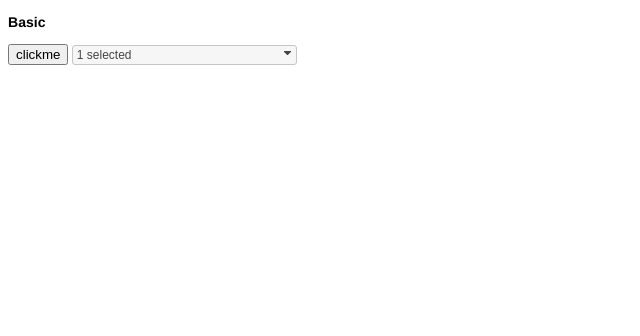
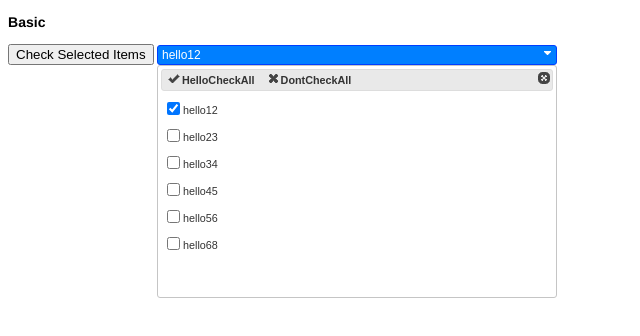
Before and after one commit to efwong/angular-multiselect-widget, a plain HTML site: page demos/basicDemo.html in a window 1280 px wide. Shown: the whole page, without its empty margins (0-640 px from the left). Drawn offline with nearby package versions, Linux system fonts and the light colour scheme.

Commit message:
Implemented most of the multiselect options except for classes and position

```diff
--- a/demos/angular-multiselect.js
+++ b/demos/angular-multiselect.js
@@ -1,39 +1,45 @@
 (function(angular){
     'use strict';
     angular.module('ngMultiselect', [])
-    .directive('multiselect', ['$timeout', function ($timeout) {
+    .directive('multiselect', ['$timeout', '$parse', function ($timeout, $parse) {
 		var linker = function ($scope, $element, $attributes, ngModel) {
 
-				ngModel.$render = function(){
-					console.log('rendering');
-				}
+				var options = {};
+				if($attributes.msHeader)
+					options.header = $attributes.msHeader;
+				if($attributes.msHeight)
+					options.height = $attributes.msHeight;
+				if($attributes.msMinWidth)
+					options.minWidth = $attributes.msMinWidth;
+				if($attributes.msCheckAllText)
+					options.checkAllText = $attributes.msCheckAllText;
+				if($attributes.msUncheckAllText)
+					options.uncheckAllText = $attributes.msUncheckAllText;
+				if($attributes.msNoneSelectedText)
+					options.noneSelectedText = $attributes.msNoneSelectedText;
+				if($attributes.msSelectedText)
+					options.selectedText = $attributes.msSelectedText;
+				if($attributes.msSelectedList)
+					options.selectedList = $attributes.msSelectedList;
+				if($attributes.msShow)
+					options.show = $attributes.msShow && $parse($attributes.msShow)($scope) || "";
+				if($attributes.msHide)
+					options.hide = $attributes.msHide && $parse($attributes.msHide)($scope) || "";
+				if($attributes.msAutoOpen)
+					options.autoOpen = $attributes.msAutoOpen && $parse($attributes.msAutoOpen)() || false;
+				if($attributes.msMultiple)
+					options.multiple = $attributes.msMultiple && $parse($attributes.msMultiple)();
 
 				$scope.$watch($attributes.ngModel, function(modelValue){
-					//if(!modelValue)
-					//{
-					//	ngModel.$setViewValue({ selected: [] });
-					//	return;
-					//}
-
 					// wait till next cycle to load refreshed data onto DOM
 					$timeout(function(){
 						$element.multiselect('refresh');
 					}, 0 , false)
-					//ngModel.$render();
 				});
 
 
 
-				$element.multiselect({
-					click: function(event, ui){
-						$scope.$apply(function () {
-							//ngModel.$viewValue.push({ id: ui.value })
-							//ngModel.$setViewValue({ id: ui.value });
-							ngModel.$render();
-							var test = $attributes;
-						});
-					}
-				});
+				$element.multiselect(options);
             };
         return {
             restrict: 'EA',
--- a/demos/basicDemo.html
+++ b/demos/basicDemo.html
@@ -37,8 +37,25 @@
             <option value="11">hello 11</option>
             <option value="12">hello 12</option>
         </select>-->
-        <button ng-click="test()">clickme</button>
-        <select multiselect multiple ng-model="selectedItems" ng-options="item.text for item in dataset track by item.value" id="selectTest"></select>
+        <button ng-click="testSelected()">Check Selected Items</button>
+        <select
+			multiselect
+			multiple
+			ng-model="selectedItems"
+			ng-options="item.text for item in dataset track by item.value"
+			id="selectTest"
+			ms-height="200"
+			ms-min-width="400"
+			ms-check-all-text="HelloCheckAll"
+			ms-uncheck-all-text="DontCheckAll"
+			ms-none-selected-text="EMPTY"
+			ms-selected-text="# of # selected ha"
+			ms-selected-list="2"
+			ms-show="options.show"
+			ms-hide="options.hide"
+			ms-auto-open="true"
+			>
+		</select>
     </div>
     <script type="text/javascript">
         (function (angular) {
@@ -53,11 +70,17 @@
                     { text: 'hello56', value: 56 },
                     { text: 'hello68', value: 68 }
                 ];
-                //
+
+
                 $scope.selectedItems = [$scope.dataset[0]];
-                $scope.test = function () {
+                $scope.testSelected = function () {
                     console.log($scope.selectedItems);
                 };
+
+				$scope.options = {
+					show: ['bounce', 200],
+					hide: ['explode', 1000]
+				};
             }]);
         })(angular);
     </script>
```
Also changed, not shown: 1 other file.
